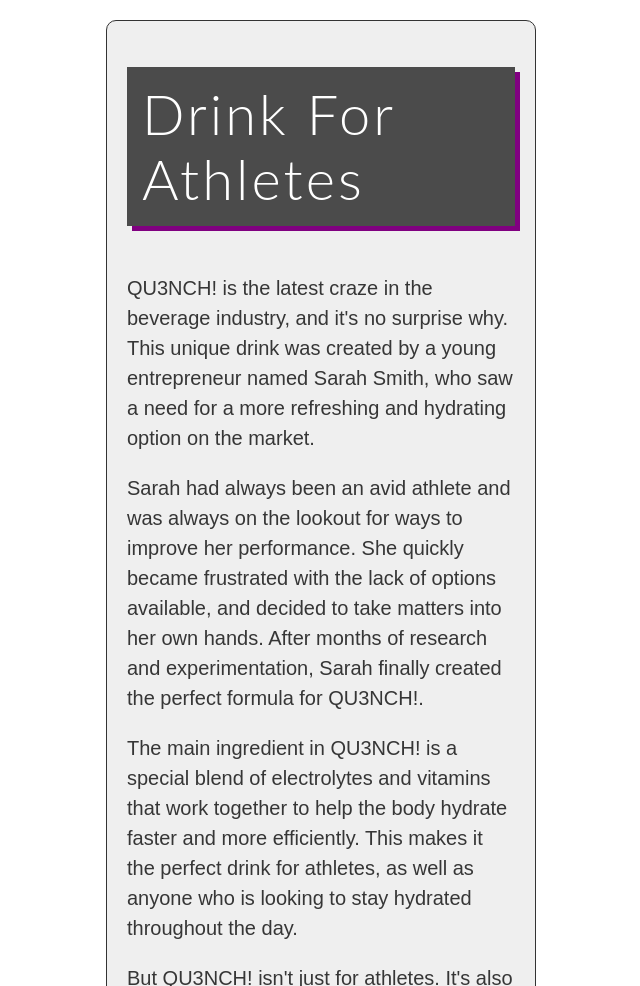
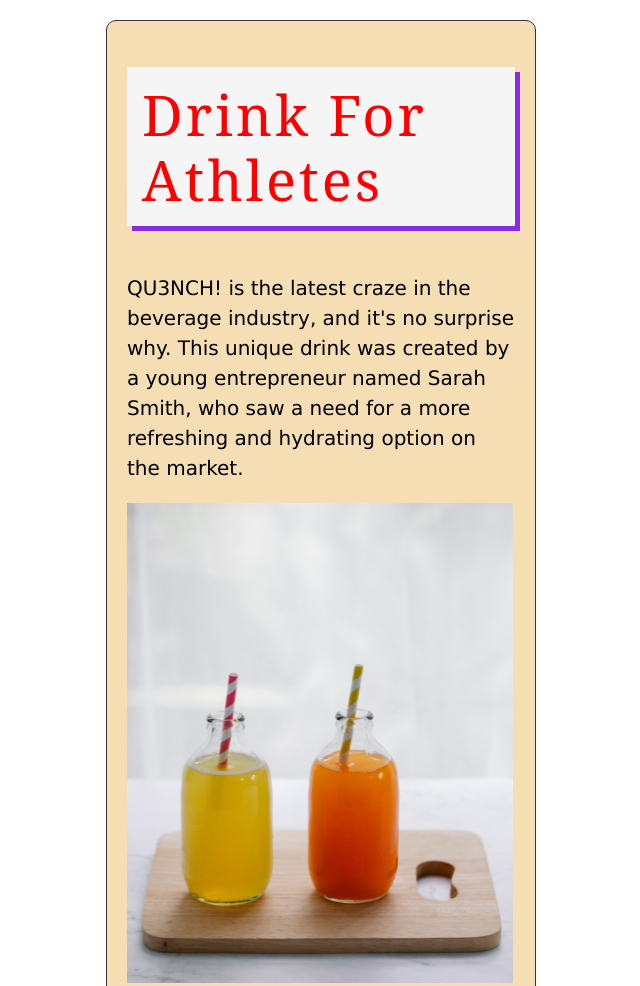
Before and after one commit to ekameeraa/kaur_ekam_webdevelopment1, a plain HTML site: page index.html in a window 1280 px wide. Shown: the top 986 px of the page, without its empty margins (319-959 px from the left). Drawn offline with Linux system fonts and the light colour scheme.

Commit message:
work in progress
i add images by editing them and edit main.css file to make my finished weebsite

```diff
--- a/css/main.css
+++ b/css/main.css
@@ -7,7 +7,7 @@
     width: 428px;
     border: solid 1px #333;
     border-radius: 10px;
-    background-color: #efefef;
+    background-color: wheat;
 }
 
 #main-content {
@@ -23,31 +23,36 @@ article {
 }
 
 body {
-    font-family: Arial, Helvetica, sans-serif;
+    font-family:'Lucida Sans', 'Lucida Sans Regular', 'Lucida Grande', 'Lucida Sans Unicode', Geneva, Verdana, sans-serif;
     font-size: 20px;
-    font-weight: 100px;
+    font-weight: 100;
 }
 
 p {
     line-height: 30px;
-    color: #363636;
+    color: black;
+    font-weight: 100;
 }
 
 h2,h3 {
-    font-family: 'lato',arial,sans-serif;
+    font-family: Cambria, Cochin, Georgia, Times, 'Times New Roman', serif;
 }
 
 h2 {
     font-size: 56px;
     font-weight: 300;
     letter-spacing: 3px;
-    background-color: rgb(75, 75, 75);
-    color: white;
+    background-color: whitesmoke;
+    color: red;
     padding: 15px;
-    box-shadow: 5px 5px 0 purple;
+    box-shadow: 5px 5px 0 blueviolet;
 }
 
 h3 {
     font-size: 42px;
-    letter-spacing: 1;
+    border: solid 8px plum;
+    border-radius: 10px;
+    color: chocolate;
+    text-align: center;
+    font-family:'Lucida Sans', 'Lucida Sans Regular', 'Lucida Grande', 'Lucida Sans Unicode', Geneva, Verdana, sans-serif ;
 }
--- a/index.html
+++ b/index.html
@@ -5,6 +5,10 @@
     <meta http-equiv="X-UA-Compatible" content="IE=edge">
     <meta name="viewport" content="width=device-width, initial-scale=1.0">
     <title>Folder Structure And Typography</title>
+    <link rel="preconnect" href="https://fonts.googleapis.com">
+    <link rel="preconnect" href="https://fonts.gstatic.com" crossorigin>
+    <link href="https://fonts.googleapis.com/css2?family=Maven+Pro&display=swap" rel="stylesheet">
+
     <link href="css/normalize.css" rel="stylesheet">
     <link href="css/main.css" rel="stylesheet">
 </head>
@@ -14,11 +18,16 @@
         <main id="main-content">
             <article>
                 <h2>Drink For Athletes</h2>
-                <p>QU3NCH! is the latest craze in the beverage industry, and it's no surprise why. This unique drink was created by a young entrepreneur named Sarah Smith, who saw a need for a more refreshing and hydrating option on the market.
+
+                <p>QU3NCH! is the latest craze in the beverage industry, and it's no surprise why. This unique drink was created by a young entrepreneur named Sarah Smith, who saw a need for a more refreshing and hydrating option on the market.</p>
+
+                <img src="images/juices.png" alt="juices">
 
                 <p>Sarah had always been an avid athlete and was always on the lookout for ways to improve her performance. She quickly became frustrated with the lack of options available, and decided to take matters into her own hands. After months of research and experimentation, Sarah finally created the perfect formula for QU3NCH!.</p>
 
                 <p>The main ingredient in QU3NCH! is a special blend of electrolytes and vitamins that work together to help the body hydrate faster and more efficiently. This makes it the perfect drink for athletes, as well as anyone who is looking to stay hydrated throughout the day.</p>
+
+                <img src="images/drink.jpg" alt="juices">
 
                 <p>But QU3NCH! isn't just for athletes. It's also a great option for people who are looking to improve their overall health and wellness. The electrolytes in QU3NCH! can help regulate blood pressure and support a healthy immune system, making it a valuable addition to anyone's diet.</p>
 
@@ -26,12 +35,16 @@
 
                 <p>Sarah's passion for health and wellness extends beyond just the creation of QU3NCH!. She is also a strong advocate for sustainability and uses eco-friendly packaging for all of her products. This commitment to the environment sets QU3NCH! apart from other beverage companies and has helped it gain a loyal following.</p>
 
+                <img src="images/grass.jpg" alt="grass">
+
+                <h3>Sustainability</h3>
+
                 <p>QU3NCH! has quickly become a popular choice among athletes, fitness enthusiasts, and health-conscious individuals all over the world. Its unique blend of electrolytes and vitamins has helped it stand out in a crowded market, and Sarah's commitment to sustainability has only added to its appeal.</p>
 
                 <p>So, what's next for QU3NCH! and its creator Sarah Smith? With the success the company has seen so far, it's clear that the sky is the limit. Sarah is already working on new and innovative ways to improve the formula and make it even more accessible to people all over the world.</p>
 
                 <p>One thing is for sure - QU3NCH! is here to stay, and its creator Sarah Smith is sure to continue making waves in the beverage industry for years to come. If you're looking for a refreshing, hydrating, and sustainable drink option, look no further than QU3NCH!.</p>
-                </article>
+            </article>
         </main>
         </div>
         <script src="js/main.js"></script>
```
Also changed, not shown: images/background image.png (added), images/drink.jpg (added), images/grass.jpg (added), images/juices.png (added).
